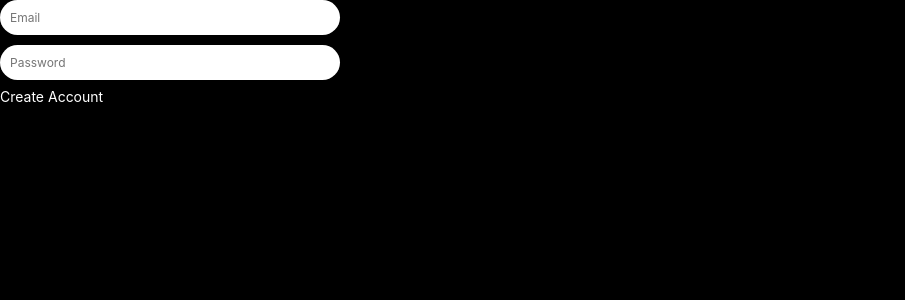
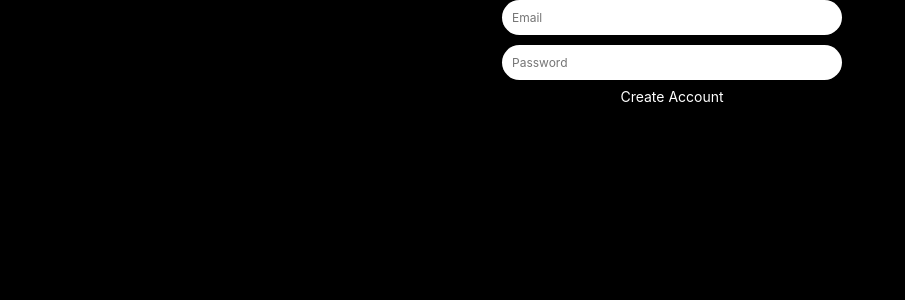
Before and after one commit to j9972/MyBlog, a React (Create React App) app: page / in a window 1280 px wide. Shown: the top 300 px of the page, without its empty margins (0-905 px from the left). Built offline with nearby package versions, Linux system fonts and the light colour scheme.

Commit message:
로그인창 중앙 배열했는데 아래로 내리는것은 그 위에 icon을 두고 내려야할것같음

```diff
--- a/src/LogInPage.css
+++ b/src/LogInPage.css
@@ -37,4 +37,6 @@ form {
   max-width: 320px;
   display: flex;
   flex-direction: column;
+  margin-left: 40%;
+  align-items: center;
 }
```
